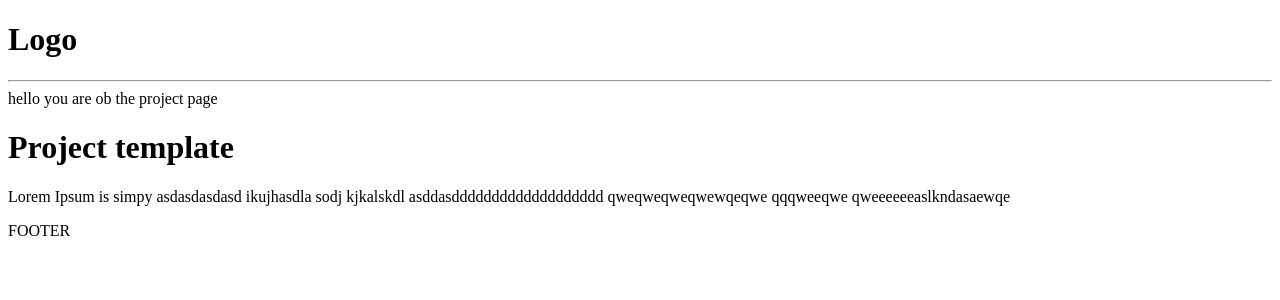
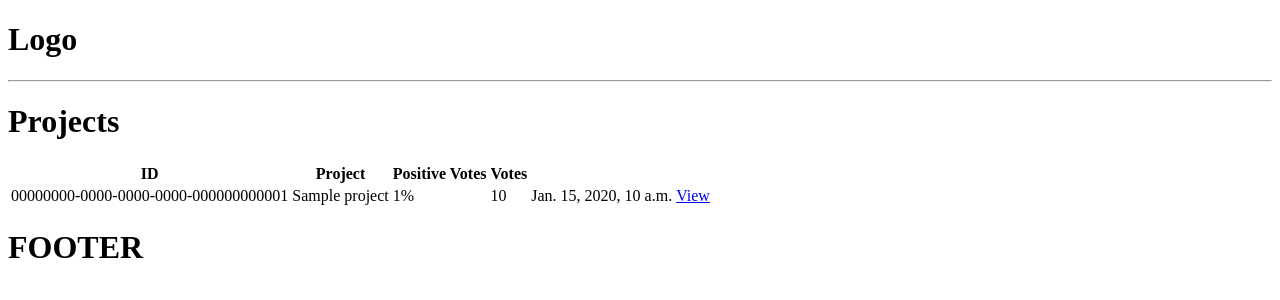
Before and after one commit to fortyfortyy/Online-Platform-based-on-Django, a Django app: page / in a window 1280 px wide. Shown: the top 300 px of the page. Run offline with Django 3.2, Linux system fonts and the light colour scheme; tables that the repository leaves empty hold one stand-in row (values such as "Sample post").

Commit message:
Added another code

```diff
--- a/projects/models.py
+++ b/projects/models.py
@@ -4,14 +4,12 @@ import uuid
 
 class Project(models.Model):
     title = models.CharField(max_length=200)
-    description = models.TextField(null=True, blank=True)   # Allow to create in database out this value and don't need to set description,
+    description = models.TextField(null=True, blank=True)    # Allow to create in database out this value and don't need to set description,
     demo_link = models.CharField(max_length=2000, null=True, blank=True)
     source_link = models.CharField(max_length=2000, null=True, blank=True)
     tags = models.ManyToManyField('Tag', blank=True)    # class Tag will be found even when its under the class Project
     vote_total = models.IntegerField(default=0, null=True, blank=True)     # Votes set up to 0 at the beginning
     vote_ratio = models.IntegerField(default=0, null=True, blank=True)     # Whether vote was positive or negative
-
-
     created = models.DateTimeField(auto_now_add=True)    # When the project was added to db
     id = models.UUIDField(default=uuid.uuid4, unique=True,
                           primary_key=True, editable=False)
@@ -25,7 +23,6 @@ class Review(models.Model):
         ('up', 'Up Vote'),
         ('down', 'Down Vote'),
     )
-    #owner =
     project = models.ForeignKey(Project, on_delete=models.CASCADE)
     body = models.TextField(null=True, blank=True)
     value = models.CharField(max_length=200, choices=VOTE_TYPE)
--- a/projects/templates/projects/projects.html
+++ b/projects/templates/projects/projects.html
@@ -12,14 +12,28 @@
     {% extends 'main.html' %}
 
     {% block content %}
+        <h1> Projects </h1>
 
-    {{ msg }}
-    <h1> Project template </h1>
-    <p> Lorem Ipsum is simpy asdasdasdasd ikujhasdla sodj kjkalskdl
-    asddasddddddddddddddddddd   qweqweqweqwewqeqwe
-        qqqweeqwe
-    qweeeeeeaslkndasaewqe
-    </p>
+        <table>
+            <tr>
+                <th>ID</th>
+                <th>Project</th>
+                <th>Positive Votes </th>
+                <th>Votes</th>
+                <th></th>
+            </tr>
+            {% for project in projects %}
+                <tr>
+                    <td>{{ project.id }}</td>
+                    <td>{{ project }}</td>
+                    <td>{{ project.vote_ratio }}%</td>
+                    <td>{{ project.vote_total }}</td>
+                    <td>{{ project.created }}</td>
+                    <td><a href="{% url 'project' project.id %}">View</a></td>
+                </tr>
+            {% endfor %}
+        </table>
+
     {% endblock content %}
 </body>
 </html>
--- a/projects/urls.py
+++ b/projects/urls.py
@@ -2,6 +2,6 @@ from django.urls import path
 from . import views
 
 urlpatterns = [
-    path('', views.Projects.as_view(), name="projects"),
-    path('project/<str:pk>', views.Project.as_view(), name="project"),
+    path('', views.ProjectsView.as_view(), name="projects"),
+    path('project/<str:pk>', views.ProjectView.as_view(), name="project"),
 ]
--- a/projects/views.py
+++ b/projects/views.py
@@ -1,20 +1,25 @@
 from django.shortcuts import render
-from django.http import HttpRequest, HttpResponse
 from django.views import View
+from .models import Project
 
 
-class Projects(View):
+class ProjectsView(View):
     def get(self, request):
-        msg = "hello you are ob the project page"
-        return render(request, 'projects/projects.html', context={'msg': msg})
+        projects = Project.objects.all()
+        for project in projects:
+
+            print(project)
+            print("--------")
+        return render(request, 'projects/projects.html', context={'projects': projects})
 
     def post(self, request):
         pass
 
 
-class Project(View):
+class ProjectView(View):
     def get(self, request, pk):
-        return render(request, 'projects/single-project.html', context={'pk': pk})
+        projectObj = Project.objects.get(pk=pk)
+        return render(request, 'projects/single-project.html', context={'project': projectObj})
 
     def post(self, request):
         pass
--- a/templates/main.html
+++ b/templates/main.html
@@ -14,6 +14,6 @@
   {% block content %}
   {% endblock content %}
 
-  <p> FOOTER </p>
+  <h1> FOOTER </h1>
 </body>
 </html>
```
Also changed, not shown: projects/templates/projects/single-project.html (+10 -1 lines).
